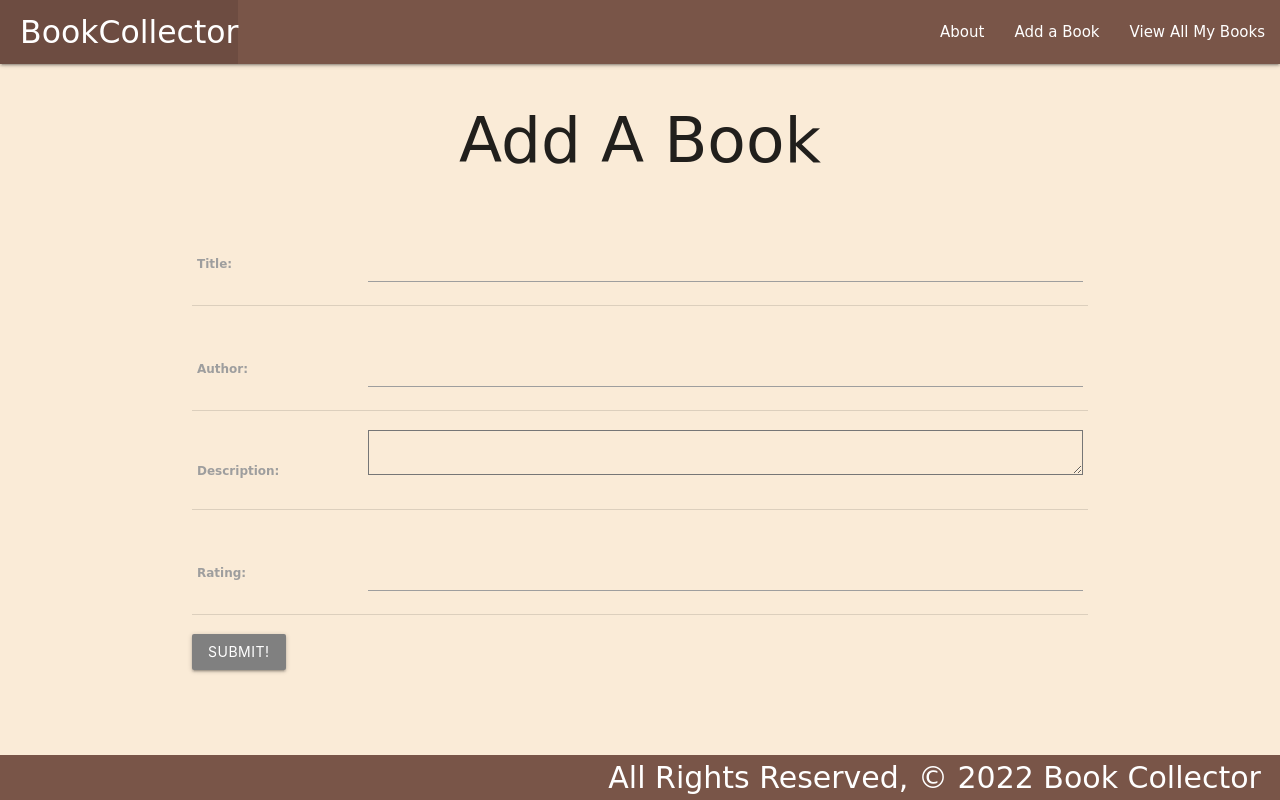
After one commit to owentashlin/book_collector, a Django app: page /books/create/ in a window 1280 px wide. The commit adds this page. Run offline with Django 4.2, Linux system fonts and the light colour scheme; some web fonts are replaced.

Commit message:
CRUD working on book model, adding Reading model

```diff
--- a/main_app/models.py
+++ b/main_app/models.py
@@ -1,4 +1,5 @@
 from django.db import models
+from django.urls import reverse
 
 # Create your models here.
 class Book(models.Model):
@@ -6,3 +7,14 @@
     author = models.CharField(max_length=100)
     description = models.TextField(max_length=250)
     rating = models.IntegerField()
+
+    def __str__(self):
+        return self.name
+
+    def get_absolute_url(self):
+        return reverse('detail', kwargs={'book_id': self.id})
+
+class Reading(models.Model):
+    date: models.DateField()
+    page: models.IntegerField()
+    book = models.ForeignKey(Book, on_delete=models.CASCADE)
--- a/main_app/static/css/style.css
+++ b/main_app/static/css/style.css
@@ -25,3 +25,15 @@
 p {
     font-size: 2rem;
 }
+
+h1{
+    text-align: center;
+}
+
+#id_description{
+    font-size: 14px;
+}
+
+.btn {
+    background-color: grey;
+}
--- a/main_app/templates/base.html
+++ b/main_app/templates/base.html
@@ -22,6 +22,7 @@
         </ul>
         <ul class="right">
           <li><a href="/about">About</a></li>
+          <li><a href="{% url 'books_create' %}">Add a Book</a></li>
           <li><a href="/books">View All My Books</a></li>
         </ul>
       </div>
--- a/main_app/templates/books/detail.html
+++ b/main_app/templates/books/detail.html
@@ -10,6 +10,10 @@
     <p>Description: {{book.description}}</p>
     <p>Rating: {{book.rating}}</p>
   </div>
+  <div class="card-action">
+    <a href="{% url 'books_update' book.id %}">Edit</a>
+    <a href="{% url 'books_delete' book.id %}">Delete</a>
+  </div>
 </div>
 
 {% endblock %}
--- a/main_app/templates/home.html
+++ b/main_app/templates/home.html
@@ -1,6 +1,7 @@
 {% extends 'base.html' %}
 {% block content %}
 
-<h1>Home</h1>
+<h1>Welcome to Books and Tea!</h1>
+<img class='image' src="https://i.imgur.com/Qw8gCVo.png" title="source: imgur.com" />
 
 {% endblock %}
--- /dev/null
+++ b/main_app/templates/main_app/book_form.html
@@ -0,0 +1,20 @@
+{% extends 'base.html' %}
+
+{% block content %}
+
+{% if object %}
+  <h1>Edit Book<span class="teal-text">{{ object.name }}</span></h1>
+{% else %}
+  <h1>Add A Book</h1>
+{% endif %}
+
+
+<form action="" method="POST">
+  {% csrf_token %}
+  <table>
+    {{ form.as_table }}
+  </table>
+  <input type="submit" value="Submit!" class="btn">
+</form>
+
+{% endblock %}
--- a/main_app/urls.py
+++ b/main_app/urls.py
@@ -6,4 +6,7 @@
     path('about/', views.about, name='about'),
     path('books/', views.books_index, name='index'),
     path('books/<int:book_id>', views.books_detail, name='detail'),
+    path('books/create/', views.BookCreate.as_view(), name='books_create'),
+    path('books/<int:pk>/update/', views.BookUpdate.as_view(), name='books_update'),
+    path('books/<int:pk>/delete/', views.BookDelete.as_view(), name='books_delete'),
 ]
--- a/main_app/views.py
+++ b/main_app/views.py
@@ -1,7 +1,6 @@
-from django.shortcuts import render
-
 # Create your views here.
 from django.shortcuts import render
+from django.views.generic.edit import CreateView, UpdateView, DeleteView
 from .models import Book
 
 # Create your views here.
@@ -18,3 +17,17 @@
 def books_detail(request, book_id):
   book = Book.objects.get(id=book_id)
   return render(request, 'books/detail.html', {'book':book})
+
+class BookCreate(CreateView):
+  model = Book
+  fields = '__all__'
+  success_url= '/books/'
+
+class BookUpdate(UpdateView):
+  model = Book
+  fields = ['description', 'rating']
+  success_url= '/books/'
+
+class BookDelete(DeleteView):
+  model = Book
+  success_url = '/books/'
```
Also changed, not shown: main_app/templates/about.html (+8 -2 lines), main_app/templates/main_app/book_confirm_delete.html (added, +13 -0 lines), main_app/migrations/0002_reading.py (added).
